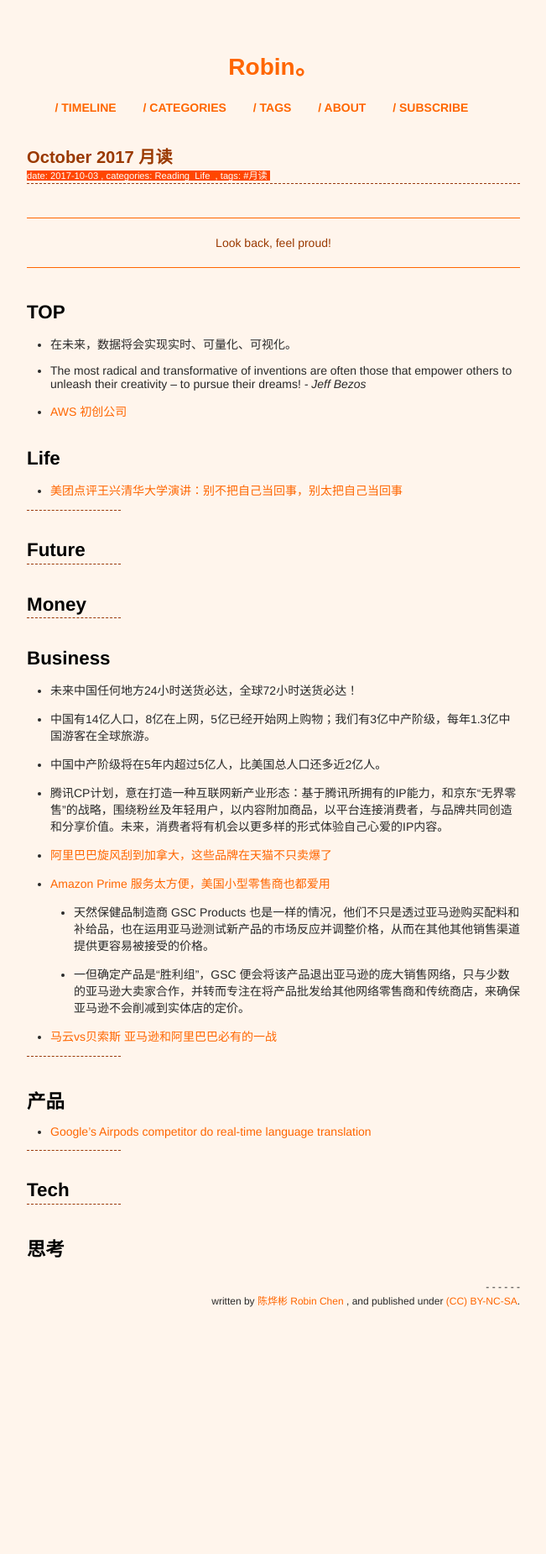
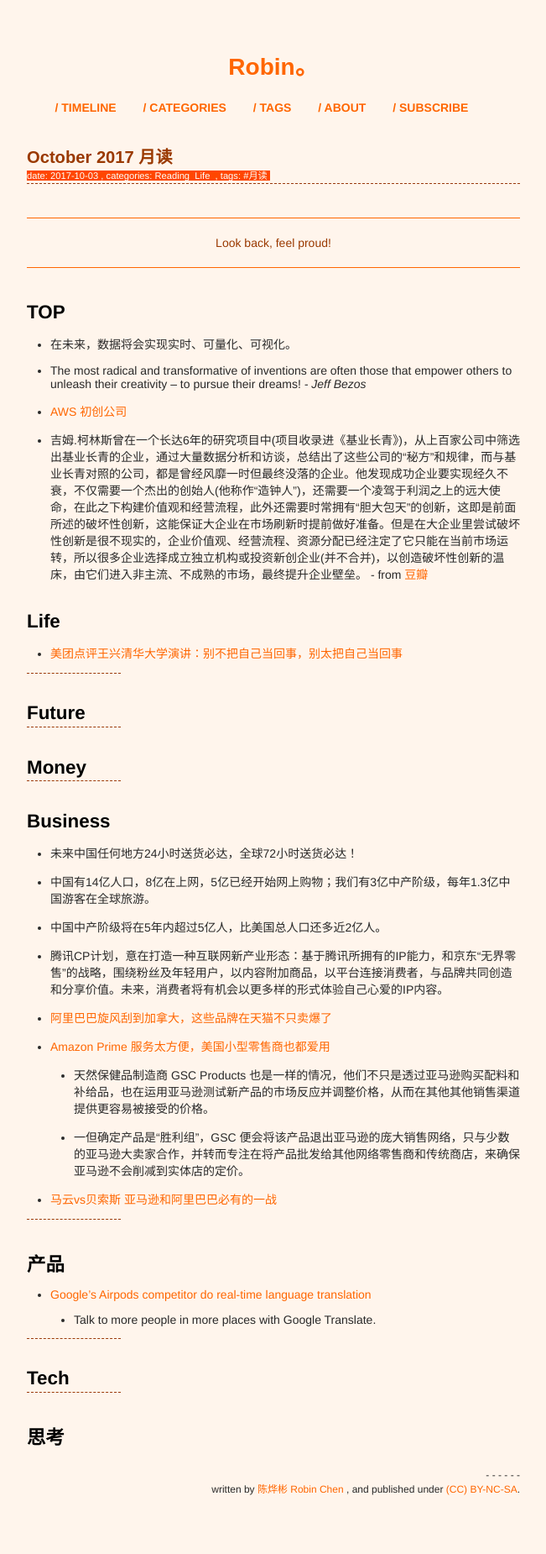
Before and after one commit to xianyuxmu/xianyuxmu.github.io, a Jekyll site: the page built from _posts/2017-10-03-monthly-reading.md, in a window 1280 px wide. Shown: the whole page at 84% size, without its empty margins (314-965 px from the left). Built offline with Jekyll 4.4.1, drawn with Linux system fonts in a browser that asks for light colours; comment, search, counter and statistics services are not loaded; before the commit the page ends 1626 px from its top, so only the background shows below that.

Commit message:
update on 07 Oct. 2017 at MAAN Coffee

```diff
--- a/_posts/2017-10-03-monthly-reading.md
+++ b/_posts/2017-10-03-monthly-reading.md
@@ -19,6 +19,7 @@ tags:
 - 在未来，数据将会实现实时、可量化、可视化。
 - The most radical and transformative of inventions are often those that empower others to unleash their creativity – to pursue their dreams! *- Jeff Bezos*
 - [AWS 初创公司](https://aws.amazon.com/cn/startups/)
+- 吉姆.柯林斯曾在一个长达6年的研究项目中(项目收录进《基业长青》)，从上百家公司中筛选出基业长青的企业，通过大量数据分析和访谈，总结出了这些公司的“秘方”和规律，而与基业长青对照的公司，都是曾经风靡一时但最终没落的企业。他发现成功企业要实现经久不衰，不仅需要一个杰出的创始人(他称作“造钟人”)，还需要一个凌驾于利润之上的远大使命，在此之下构建价值观和经营流程，此外还需要时常拥有“胆大包天”的创新，这即是前面所述的破坏性创新，这能保证大企业在市场刷新时提前做好准备。但是在大企业里尝试破坏性创新是很不现实的，企业价值观、经营流程、资源分配已经注定了它只能在当前市场运转，所以很多企业选择成立独立机构或投资新创企业(并不合并)，以创造破坏性创新的温床，由它们进入非主流、不成熟的市场，最终提升企业壁垒。 - from [豆瓣](https://book.douban.com/review/6201925/)
 
 
 ## Life
@@ -58,6 +59,7 @@ tags:
 ## 产品
 
 - [Google’s Airpods competitor do real-time language translation](https://techcrunch.com/2017/10/04/googles-airpods-competitor-do-real-time-language-translation/)
+	- Talk to more people in more places with Google Translate.
 
 ----
 
```
